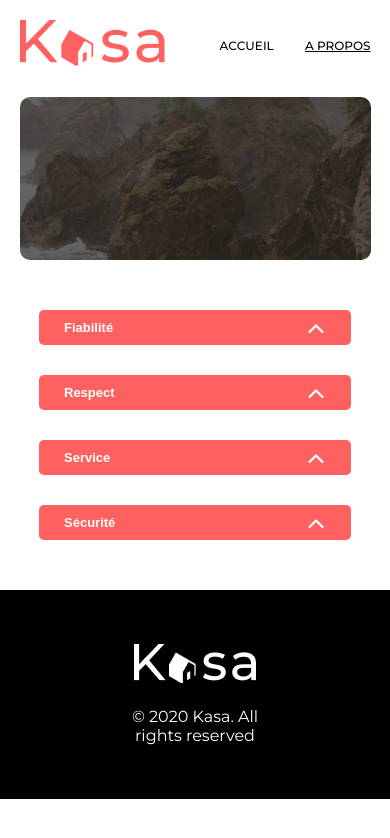
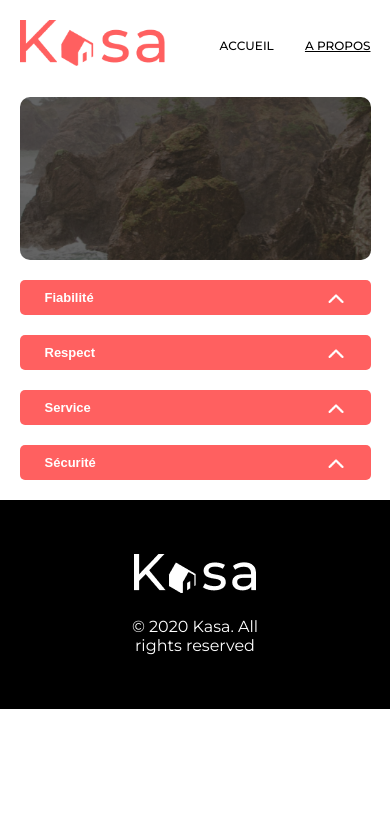
Before and after one commit to Flo-is-dev/Kasa.js, a React (Create React App) app: page /apropos in a window 390 px wide. Shown: the top 838 px of the page. Built offline with nearby package versions, Linux system fonts and the light colour scheme.

Commit message:
mobiel CSS part 2

```diff
--- a/src/pages/Apropos.js
+++ b/src/pages/Apropos.js
@@ -9,7 +9,7 @@ const Apropos = () => {
     <div>
       <Navigation />
       <Header />
-      <div style={{ marginBlock: "50px" }}>
+      <div className="collapseBlockContainer">
         <Collapse label="Fiabilité">
           <p>
             Les annonces postées sur Kasa garantissent une fiabilité totale. Les
--- a/src/styles/style.css
+++ b/src/styles/style.css
@@ -168,6 +168,10 @@ a:hover {
     margin-top: 22px;
     margin-bottom: 27px;
     background-color: white;
+    padding: 0px;
+  }
+  .logement-card-container ul {
+    gap: 20px;
   }
 }
 
@@ -242,9 +246,11 @@ footer p {
 /* --------------------------- */
 /* COLLAPSE ------------ */
 /* --------------------------- */
-
+.collapseBlockContainer {
+  margin-block: 50px;
+}
 .collapse-container {
-  width: 80%;
+  width: 75%;
   margin: auto;
   margin-block: 30px;
 }
@@ -296,6 +302,19 @@ footer p {
 .content p {
   font-size: 18px;
   text-wrap: pretty;
+}
+
+@media only screen and (max-width: 750px) {
+  .collapseBlockContainer {
+    margin-block: 20px;
+  }
+  .collapse-container {
+    width: 90%;
+    margin-block: 20px;
+  }
+  .collapse-container p {
+    font-size: clamp(12px, 2vw, 18px);
+  }
 }
 
 /* --------------------------- */
@@ -472,6 +491,7 @@ footer p {
     flex-direction: column;
     align-items: flex-start;
     margin: 10px 0px 0px;
+    gap: 20px;
   }
   .informationTxtLeft,
   .informationTxtRight {
@@ -512,4 +532,8 @@ footer p {
   .collapse-container button img {
     width: 20px;
   }
+  .informationLocation img {
+    width: 35px;
+    height: 35px;
+  }
 }
```
